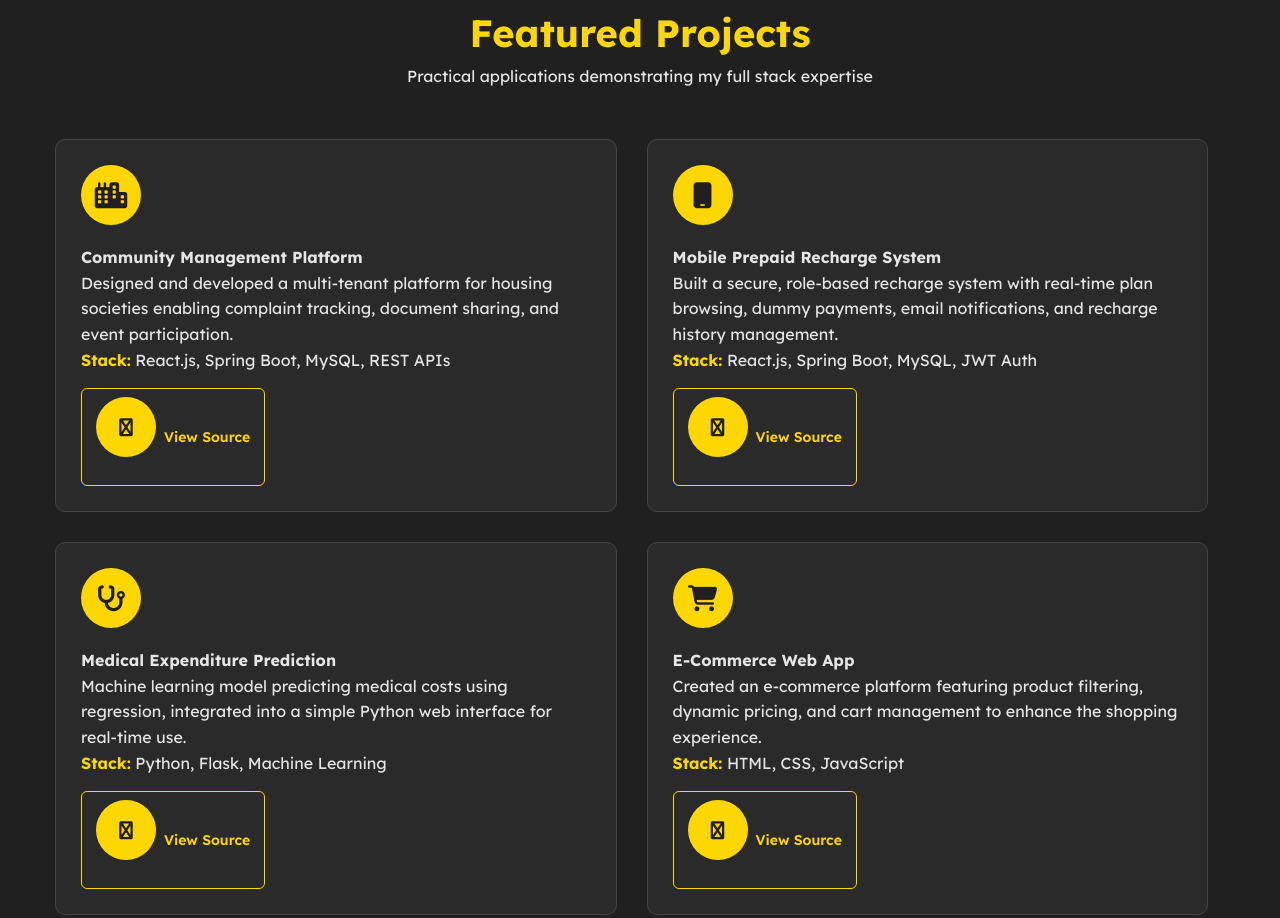
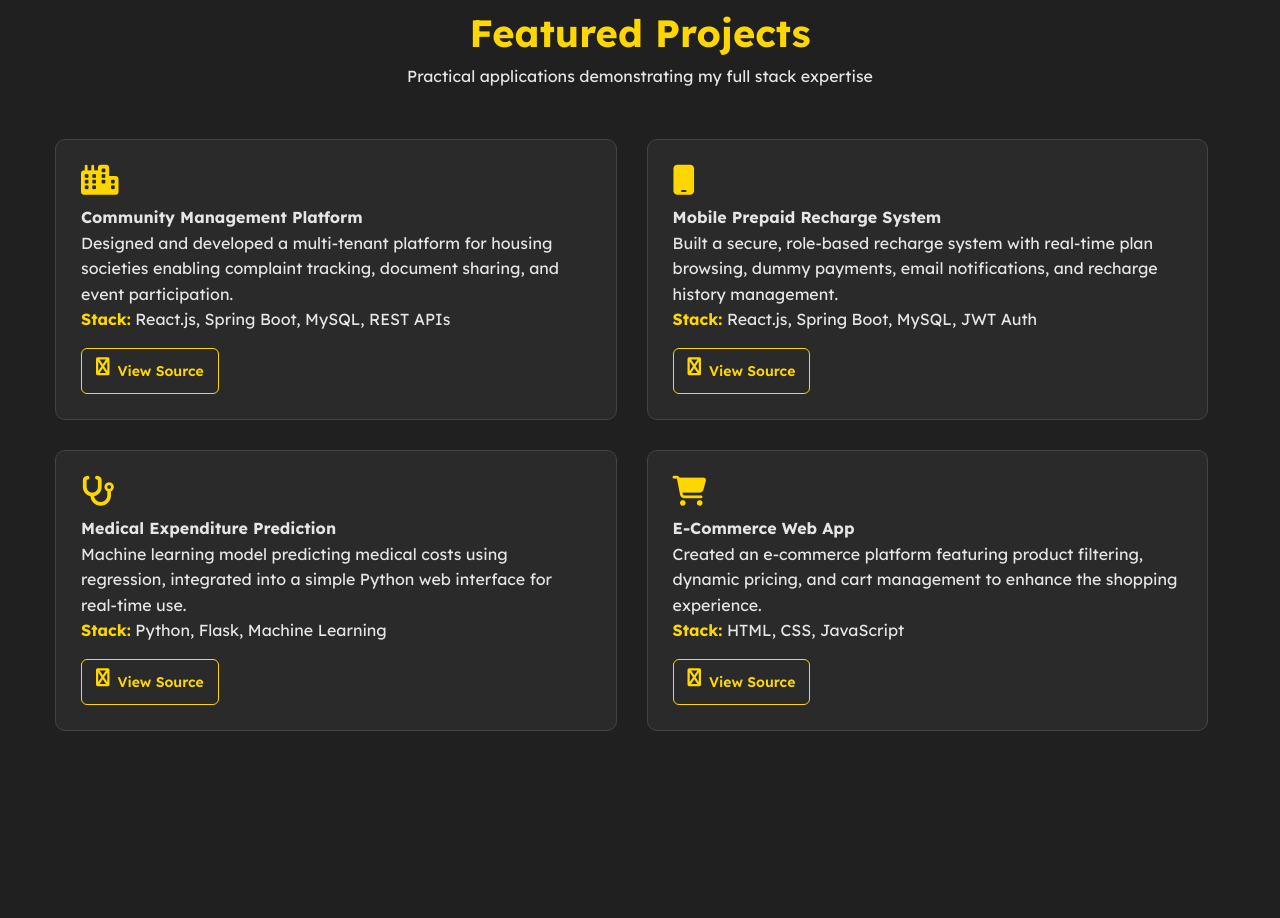
Before and after one commit to nagadevimuthyam/portfolio-website, a plain HTML site: page index.html in a window 1280 px wide. Shown: the part 3239-4157 px from the top of the page. Drawn offline with nearby package versions, Linux system fonts and the light colour scheme.

Commit message:
Enhance project card styles with animations
Added fade-in animation and adjusted styles for project cards and links.

```diff
--- a/styles.css
+++ b/styles.css
@@ -423,36 +423,51 @@ img {
   gap: 30px;
 }
 
+/* Project Card */
 .project {
   flex-basis: 48%;
   background: #2a2a2a;
   padding: 25px;
   border-radius: 10px;
   border: 1px solid #444;
-  transition: 0.3s;
+  opacity: 0;
+  animation: fadeUp 0.6s ease forwards;
+  transition: 0.3s ease-in-out;
 }
 
+/* Stagger animation delay */
+.project:nth-child(1) { animation-delay: 0.1s; }
+.project:nth-child(2) { animation-delay: 0.2s; }
+.project:nth-child(3) { animation-delay: 0.3s; }
+.project:nth-child(4) { animation-delay: 0.4s; }
+
+/* Icon (simple, minimal, modern) */
 .project i {
-  background: #fed700;
-  color: #202020;
-  font-size: 26px;
-  width: 60px;
-  height: 60px;
-  border-radius: 50%;
-  line-height: 60px;
-  text-align: center;
-  margin-bottom: 20px;
+  color: #fed700;
+  font-size: 30px;
+  margin-bottom: 10px;
+  display: block;
+  transition: 0.3s ease-in-out;
 }
 
+/* Hover Card */
 .project:hover {
+  transform: translateY(-8px);
   border-color: #fed700;
-  transform: translateY(-6px);
+  box-shadow: 0 8px 18px rgba(254, 215, 0, 0.25);
 }
 
-/* -------- GitHub Repo Link Style -------- */
+/* Icon Glow Hover */
+.project i:hover {
+  color: #fff;
+  text-shadow: 0 0 12px #fed700;
+}
+
+/* -------- GitHub View Source Button -------- */
 .project-link {
   display: inline-flex;
   align-items: center;
+  gap: 8px;
   margin-top: 15px;
   padding: 8px 14px;
   border: 1px solid #fed700;
@@ -460,18 +475,41 @@ img {
   color: #fed700;
   font-weight: 600;
   font-size: 14px;
-  transition: 0.3s;
+  transition: 0.3s ease-in-out;
+  position: relative;
+  overflow: hidden;
 }
 
 .project-link i {
-  margin-right: 8px;
   font-size: 18px;
 }
 
 .project-link:hover {
   background: #fed700;
   color: #202020;
+  transform: scale(1.05);
+  box-shadow: 0 0 12px rgba(254, 215, 0, 1);
 }
+
+/* Fade-in animation on scroll load */
+@keyframes fadeUp {
+  0% {
+    opacity: 0;
+    transform: translateY(25px);
+  }
+  100% {
+    opacity: 1;
+    transform: translateY(0);
+  }
+}
+
+/* Responsive: For mobile (Cards full width instead of 2 per row) */
+@media (max-width: 768px) {
+  .project {
+    flex-basis: 100%;
+  }
+}
+
 
 /* ---------------- Certifications ---------------- */
 
```
